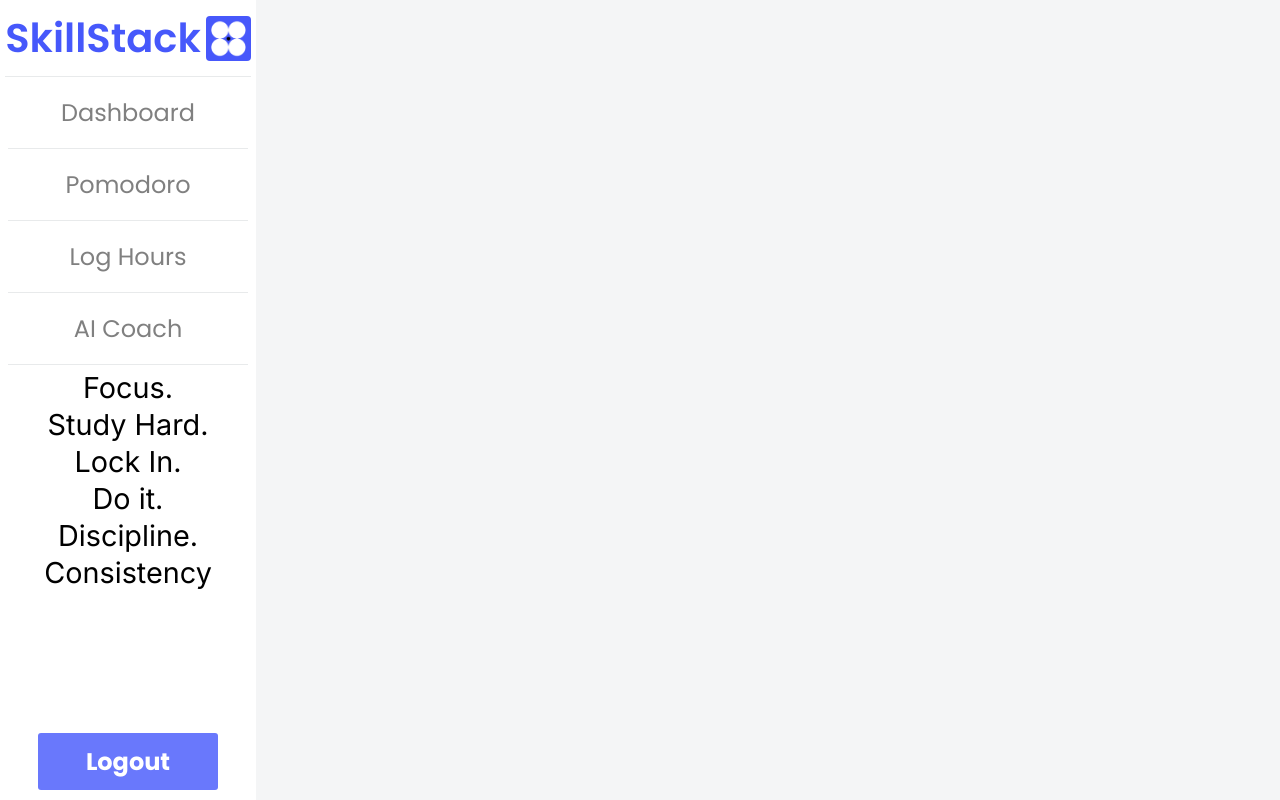
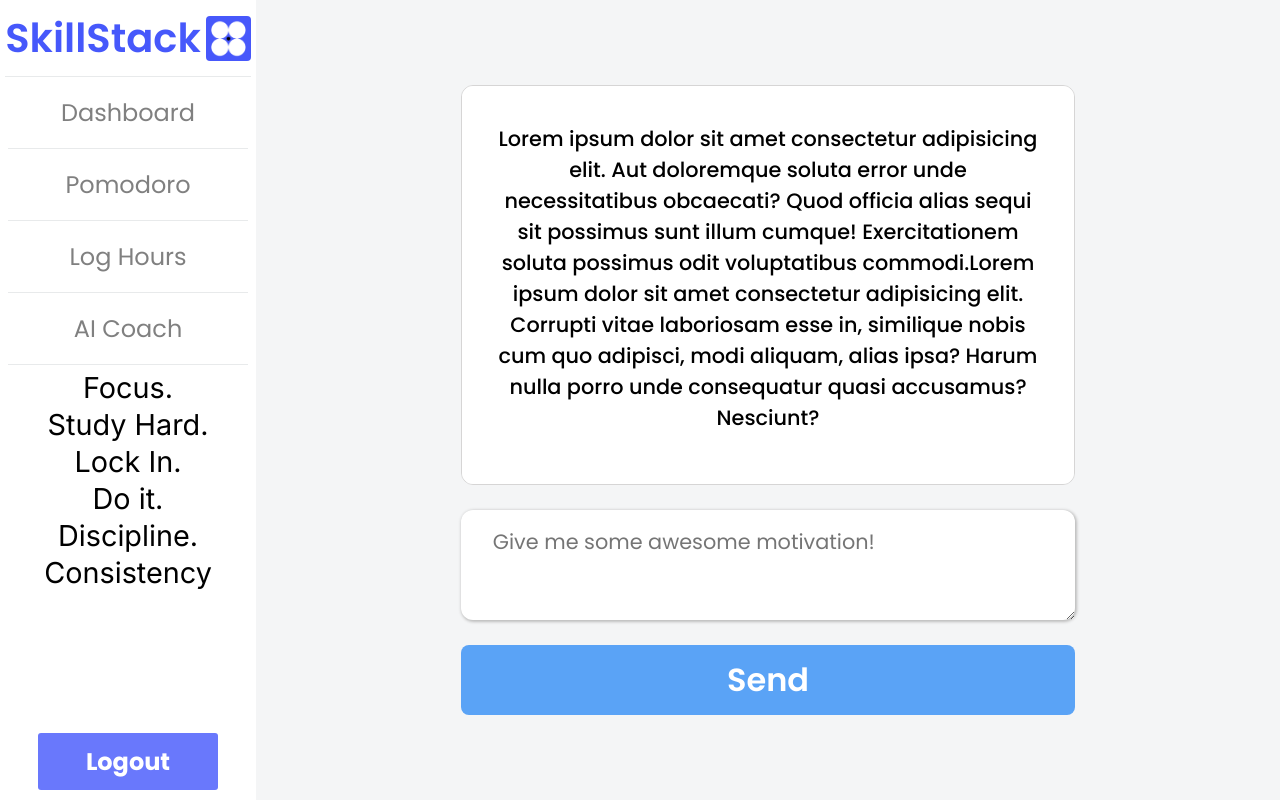
Before and after one commit to pkc0des/SkillStack, a Django app: page /coach in a window 1280 px wide. Run offline with Django 5.2, Linux system fonts and the light colour scheme.

Commit message:
Initial html/css of the ai coach page

```diff
--- a/coach/static/coach/chat.css
+++ b/coach/static/coach/chat.css
@@ -0,0 +1,65 @@
+.full-container {
+    display: flex;
+    flex-direction: column;
+    justify-content: center;
+    align-items: center;
+    width: 100vw;
+    height: 100vh;
+    gap: 25px;
+}
+
+
+
+.full-container .chat-container {
+    width: 60%;
+    min-height: 30%;
+    max-height: 50%;
+    padding: 2rem;
+    padding-top: 1rem;
+    border-radius: 12px;
+    background-color: var(--card);
+    margin: 0px;
+    overflow-y: auto;
+    border: 1px solid #d6d5d5;
+    box-sizing: border-box;
+
+}
+
+.full-container .chat-container .ai-response {
+    font-family: var(--font-primary);
+    font-weight: 500;
+    text-align: center;
+    font-size: 1.3rem;
+}
+
+
+
+.full-container .prompt {
+    width: 60%;
+    min-height: 7%;
+    font-family: var(--font-primary);
+    font-size: 1.3rem;
+    box-sizing: border-box;
+
+
+    padding: 2rem;
+    padding-top: 1rem;
+    border-radius: 12px;
+    border: none;
+    box-shadow: var(--card-shadow);
+}
+
+.full-container .send-btn {
+    width: 60%;
+    min-height: 2%;
+    background-color :hsl(212, 90%, 66%);
+    color: white;
+    font-family: var(--font-primary);
+    font-size: 2rem;
+    font-weight: 600;
+    padding: 0.7rem 2rem;
+
+    border-radius: 8px;
+    border: none;
+    cursor: pointer;
+}
--- a/coach/templates/coach/chat.html
+++ b/coach/templates/coach/chat.html
@@ -12,12 +12,14 @@
 {% block body %}
     <div class="full-container">
         <div class="chat-container">
-
+            <p class="ai-response">Lorem ipsum dolor sit amet consectetur adipisicing elit. Aut doloremque soluta error unde necessitatibus obcaecati? Quod officia alias sequi sit possimus sunt illum cumque! Exercitationem soluta possimus odit voluptatibus commodi.Lorem ipsum dolor sit amet consectetur adipisicing elit. Corrupti vitae laboriosam esse in, similique nobis cum quo adipisci, modi aliquam, alias ipsa? Harum nulla porro unde consequatur quasi accusamus? Nesciunt?</p>
         </div>
 
-        <div class="prompt-container">
 
-        </div>
+        <textarea class="prompt" placeholder="Give me some awesome motivation!"></textarea>
+        <button class="send-btn">Send</button>
+
+
 
     </div>
 
```
